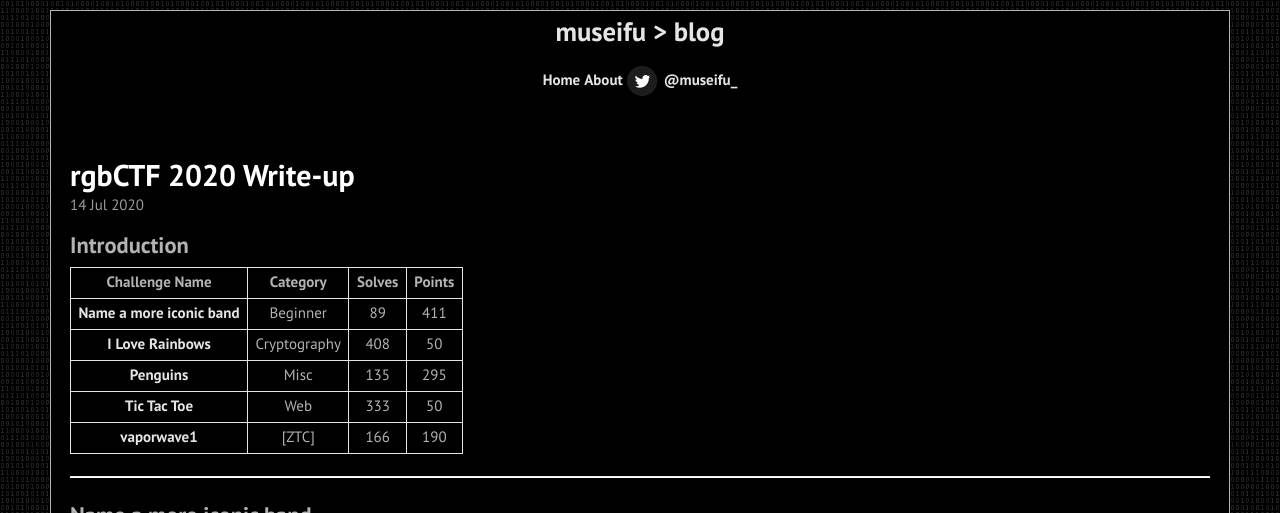
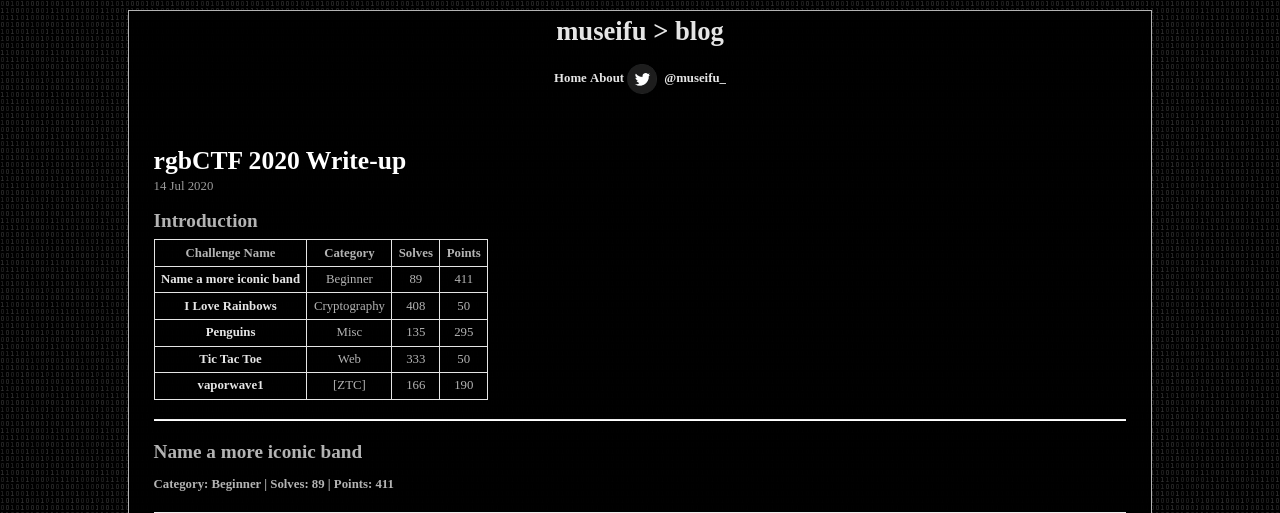
Before and after one commit to museifu666/museifu666.github.io, a Jekyll site: the page built from index.html, in a window 1280 px wide. Shown: the top 513 px of the page. Built offline with Jekyll 4.4.1, drawn with Linux system fonts in a browser that asks for light colours; the list of posts is cut into pages by our own code; grey boxes are pictures that could not be loaded.

Commit message:
Update hyde.css

```diff
--- a/public/css/hyde.css
+++ b/public/css/hyde.css
@@ -32,18 +32,18 @@
  */
 
 html {
-  font-family: "PT Sans", Helvetica, Arial, sans-serif;
+  font: Helvetica;
   padding-left: 50px;
   padding-right: 50px;
 }
 @media (min-width: 48em) {
   html {
-    font-size: 16px;
+    font-size: .8rem;
   }
 }
 @media (min-width: 58em) {
   html {
-    font-size: 15px;
+    font-size: .8rem;
   }
 }
 
```
